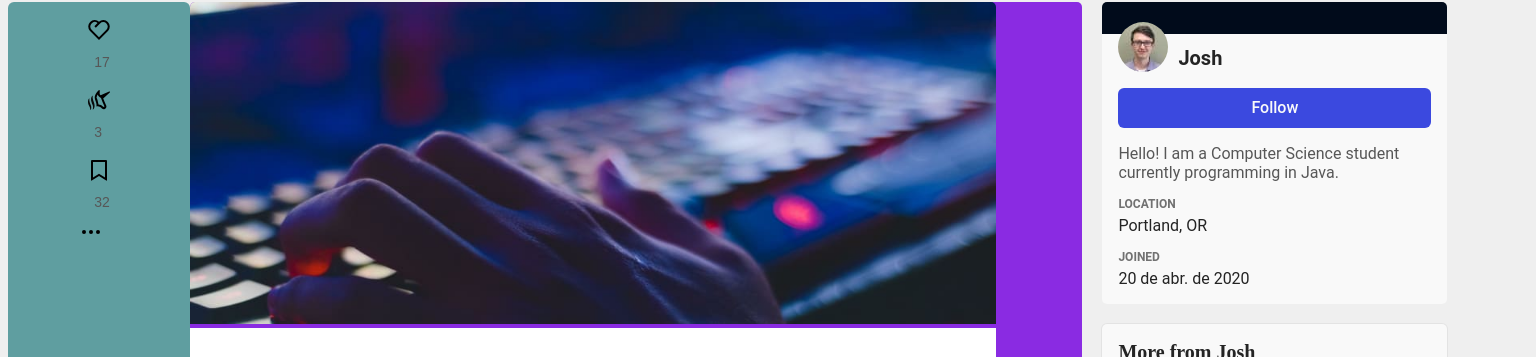
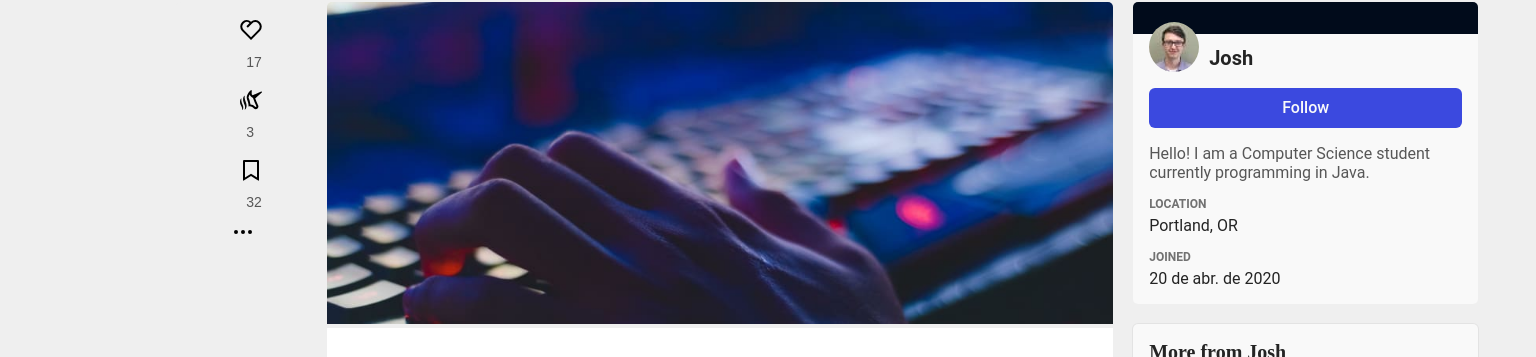
Before and after one commit to brunochan2001/DEV, a plain HTML site: page index.html in a window 1536 px wide. Shown: the part 62-419 px from the top of the page. Drawn offline with Linux system fonts and the light colour scheme.

Commit message:
Mejoras para 1450px

```diff
--- a/layout.css
+++ b/layout.css
@@ -136,12 +136,12 @@
 }
 .page-container-1{
     grid-area: noti;
-    background-color: cadetblue;
+
 }
 
 .page-container-2{
     grid-area: main;
-    background-color: blueviolet;
+
     margin-right: 20px;
 
 }
@@ -170,3 +170,30 @@
     margin-top: -20px;
 }
 }
+
+
+/* PARA 1390PX */
+@media screen and (min-width:1450px){
+    .page-container{
+        display: grid;
+        grid-template-columns: 11% 152px 806px 345px 11%;
+        grid-template-areas: ". noti main perfiles .";
+        margin-right: auto;
+        margin-left: auto;
+    }
+    .page-container-2{
+        grid-area: main;
+
+        margin-right: 20px;
+    }
+    .active1024px{
+            grid-area: perfiles;
+            display: block;
+            margin-top: -20px;
+    }
+    .page-container-1{
+        grid-area: noti;
+
+    }
+
+}
```
